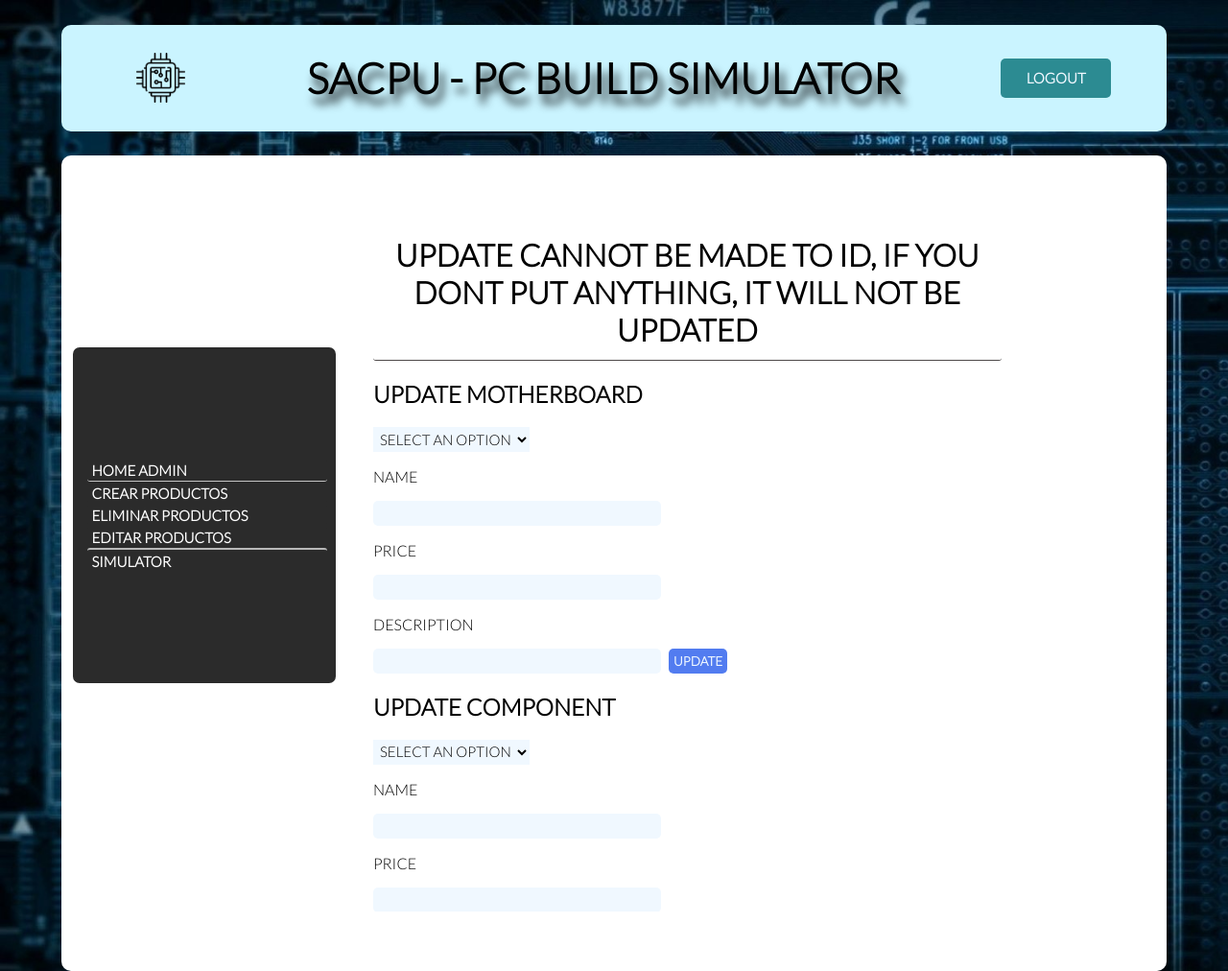
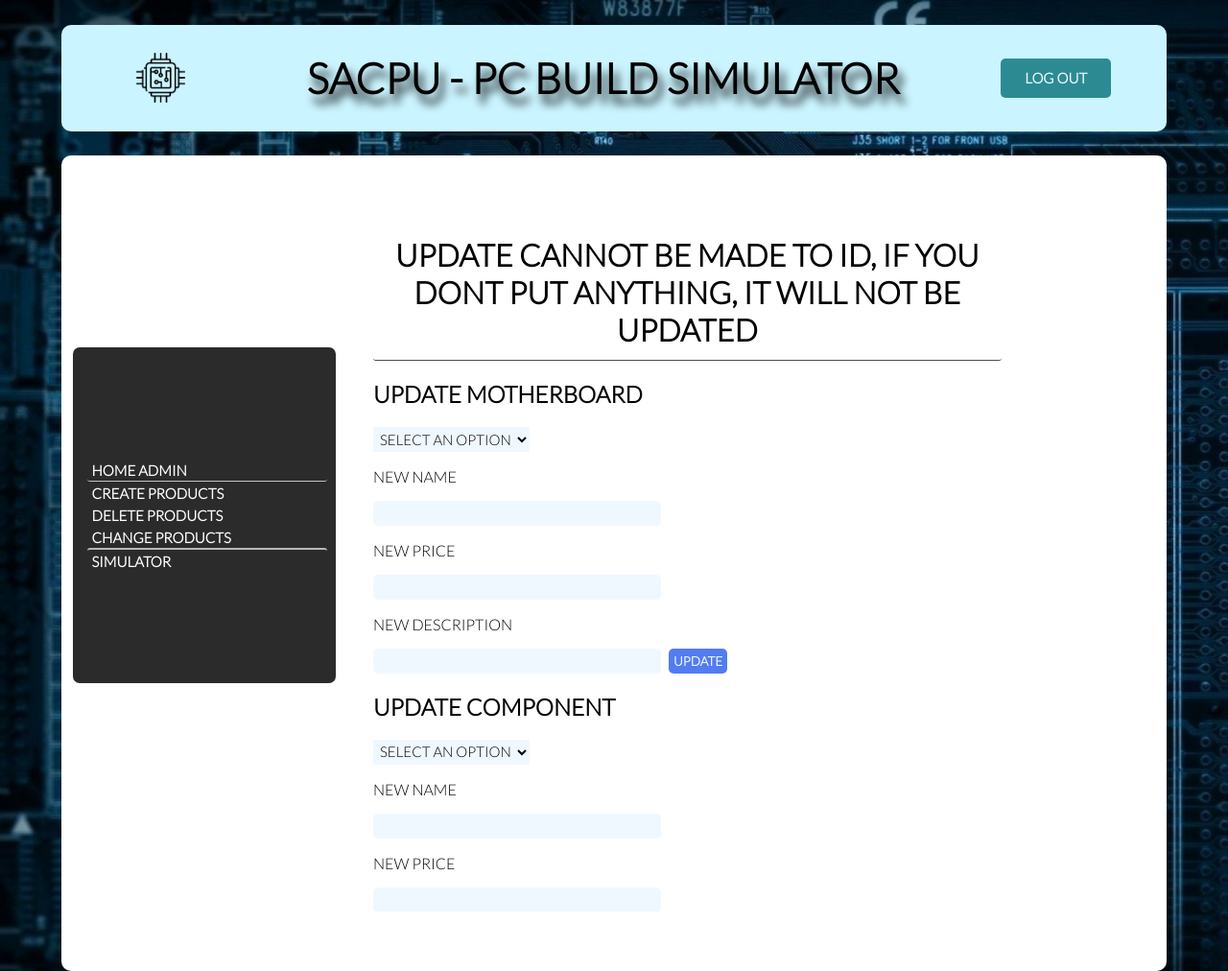
Before and after one commit to ChangKuoman/SACPU, a Flask app: page /admin/update in a window 1280 px wide. Shown: the whole page at 96% size. Run offline with Flask 2, Linux system fonts and the light colour scheme; a user stored in the database is signed in; tables that the repository leaves empty hold one stand-in row (values such as "Sample post").

Commit message:
corrected text

```diff
--- a/app.py
+++ b/app.py
@@ -31,8 +31,8 @@ anderson_uri = 'postgresql://postgres:231102DA@localhost:5432/sacpu'
 chang_uri ='postgresql://postgres:admin@localhost:5432/sacpu'
 
 # configurations
-app = Flask(__name__, static_folder=anderson_static_path)
-app.config['SQLALCHEMY_DATABASE_URI'] = anderson_uri
+app = Flask(__name__, static_folder=chang_static_path)
+app.config['SQLALCHEMY_DATABASE_URI'] = chang_uri
 app.config['SQLALCHEMY_TRACK_MODIFICATIONS'] = False
 app.config['SQLALCHEMY_POOL_SIZE'] = 20
 app.config['SECRET_KEY'] = 'papasfritas15'
--- a/templates/400.html
+++ b/templates/400.html
@@ -22,7 +22,7 @@
         <div class="center">
             <div>
                 <h2>
-                    400 - Bad Request
+                    400 - BAD REQUEST
                 </h2>
             </div>
             <div class="image_div">
--- a/templates/500.html
+++ b/templates/500.html
@@ -22,7 +22,7 @@
         <div class="center">
             <div>
                 <h2>
-                    500 - Internal server error
+                    500 - INTERNAL SERVER ERROR
                 </h2>
             </div>
             <div class="image_div">
--- a/templates/admin.html
+++ b/templates/admin.html
@@ -20,7 +20,7 @@
                 </h1>
             </a>
             <a class="caja_boton" href="{{url_for('logout')}}" target="_self">
-                LOGOUT
+                LOG OUT
             </a>
         </header>
         <div class="contenedor_admin">
--- a/templates/admin_delete.html
+++ b/templates/admin_delete.html
@@ -19,7 +19,7 @@
                 </h1>
             </a>
             <a class="caja_boton" href="{{url_for('logout')}}" target="_self">
-                LOGOUT
+                LOG OUT
             </a>
         </header>
 
--- a/templates/admin_update.html
+++ b/templates/admin_update.html
@@ -19,7 +19,7 @@
                 </h1>
             </a>
             <a class="caja_boton" href="{{url_for('logout')}}" target="_self">
-                LOGOUT
+                LOG OUT
             </a>
         </header>
 
@@ -29,13 +29,13 @@
                     HOME ADMIN
                 </a>
                 <a class="boton_admin" href="/admin/create" target="_self">
-                    CREAR PRODUCTOS
+                    CREATE PRODUCTS
                 </a>
                 <a class="boton_admin" href="/admin/delete" target="_self">
-                    ELIMINAR PRODUCTOS
+                    DELETE PRODUCTS
                 </a>
                 <a class="boton_admin" href="/admin/update" target="_self">
-                    EDITAR PRODUCTOS
+                    CHANGE PRODUCTS
                 </a>
                 <a class="boton_admin_to_simulator" href="/simulator" target="_self">
                     SIMULATOR
@@ -62,13 +62,13 @@
                                 {% endfor %}
                             </select>
 
-                            <p>NAME</p>
+                            <p>NEW NAME</p>
                             <input class="mod_imput_Admin" type="text" id="motherboard_name"/>
 
-                            <p>PRICE</p>
+                            <p>NEW PRICE</p>
                             <input class="mod_imput_Admin" type="number" id="motherboard_price" step="0.01"/>
 
-                            <p>DESCRIPTION</p>
+                            <p>NEW DESCRIPTION</p>
                             <input class="mod_imput_Admin" type="text" id="motherboard_description"/>
 
                             <input class="boton_Aupdate" type="submit" value="UPDATE"/>
@@ -86,16 +86,16 @@
                                 {% endfor %}
                             </select>
 
-                            <p>NAME</p>
+                            <p>NEW NAME</p>
                             <input class="mod_imput_Admin" type="text" id="component_name"/>
 
-                            <p>PRICE</p>
+                            <p>NEW PRICE</p>
                             <input class="mod_imput_Admin" type="number" id="component_price" step="0.01"/>
 
-                            <p>DESCRIPTION</p>
+                            <p>NEW DESCRIPTION</p>
                             <input class="mod_imput_Admin" type="text" id="component_description"/>
 
-                            <p>COMPONENT TYPE</p>
+                            <p>NEW COMPONENT TYPE</p>
                             <select class="mod_select" id="component_type">
                                 <option value="" hidden selected>SELECT AN OPTION</option>
                                 <option value="RAM">RAM (Random Access Memory)</option>
--- a/templates/register.html
+++ b/templates/register.html
@@ -28,7 +28,7 @@
                 <p>ENTER PASSWORD AGAIN</p>
                 <input type="password" id="password_check" name="password_check"/>
                 <div class="boton_centrado">
-                    <input class="boton_submit" type="submit" value="CREATE"/>
+                    <input class="boton_submit" type="submit" value="REGISTER"/>
                 </div>
 
             </form>
--- a/templates/simulator.html
+++ b/templates/simulator.html
@@ -23,7 +23,7 @@
                 </h1>
             </a>
             <a class="caja_boton" href="{{url_for('logout')}}" target="_self">
-                LOGOUT
+                LOG OUT
             </a>
         </header>
         <div class="contenedor_simulador">
--- a/templates/simulator_buy.html
+++ b/templates/simulator_buy.html
@@ -18,7 +18,7 @@
                 </h1>
             </a>
             <a class="caja_boton" href="{{url_for('logout')}}" target="_self">
-                LOGOUT
+                LOG OUT
             </a>
         </header>
         <div class="center">
--- a/templates/simulator_motherboard.html
+++ b/templates/simulator_motherboard.html
@@ -19,7 +19,7 @@
                 </h1>
             </a>
             <a class="caja_boton" href="{{url_for('logout')}}" target="_self">
-                LOGOUT
+                LOG OUT
             </a>
         </header>
         <div class="contenedor_simulador">
@@ -205,7 +205,7 @@
                     </ul>
 
                     <div class="total_compra">
-                        <p> TOTAL: S/.  </p>
+                        <p> TOTAL PRICE: S/.  </p>
                         <p id="total_price">{{motherboard.price}}</p>
                     </div>
                     <!--
```
Also changed, not shown: templates/admin_create.html (+8 -8 lines).
